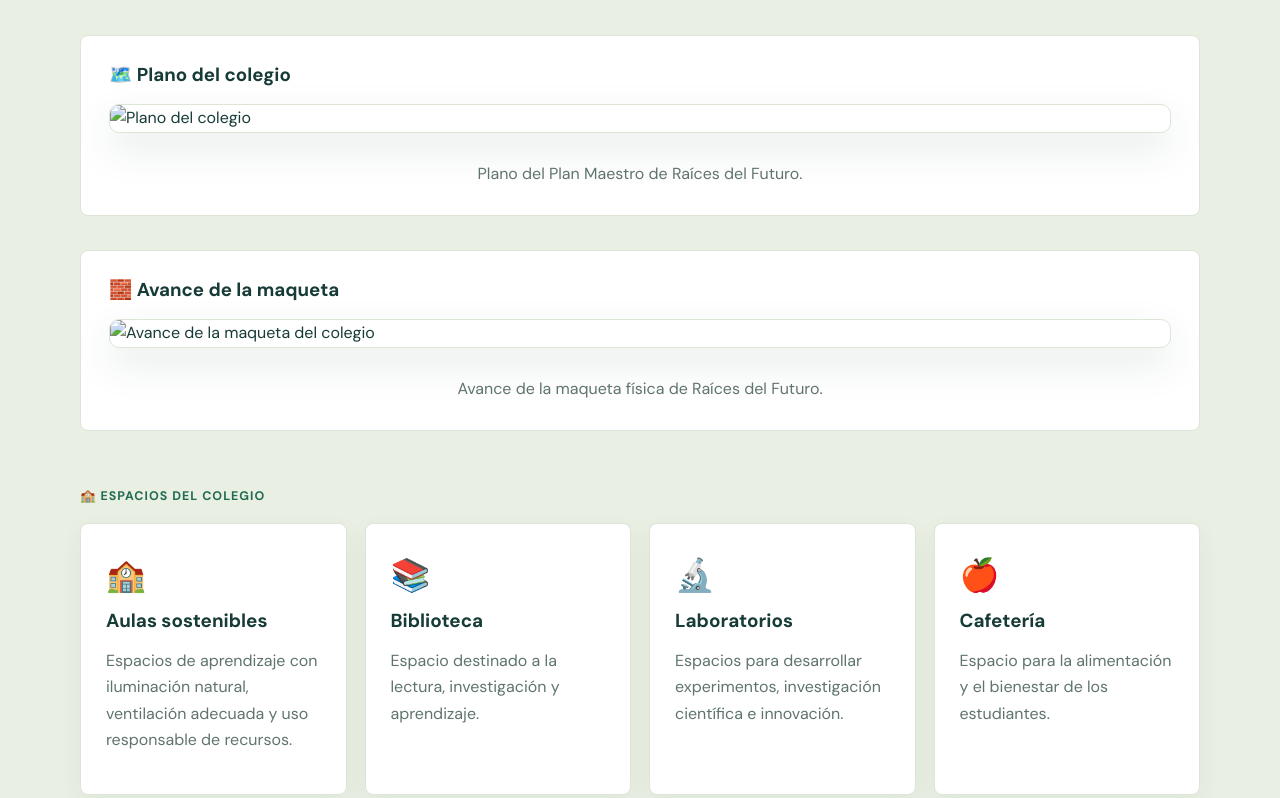
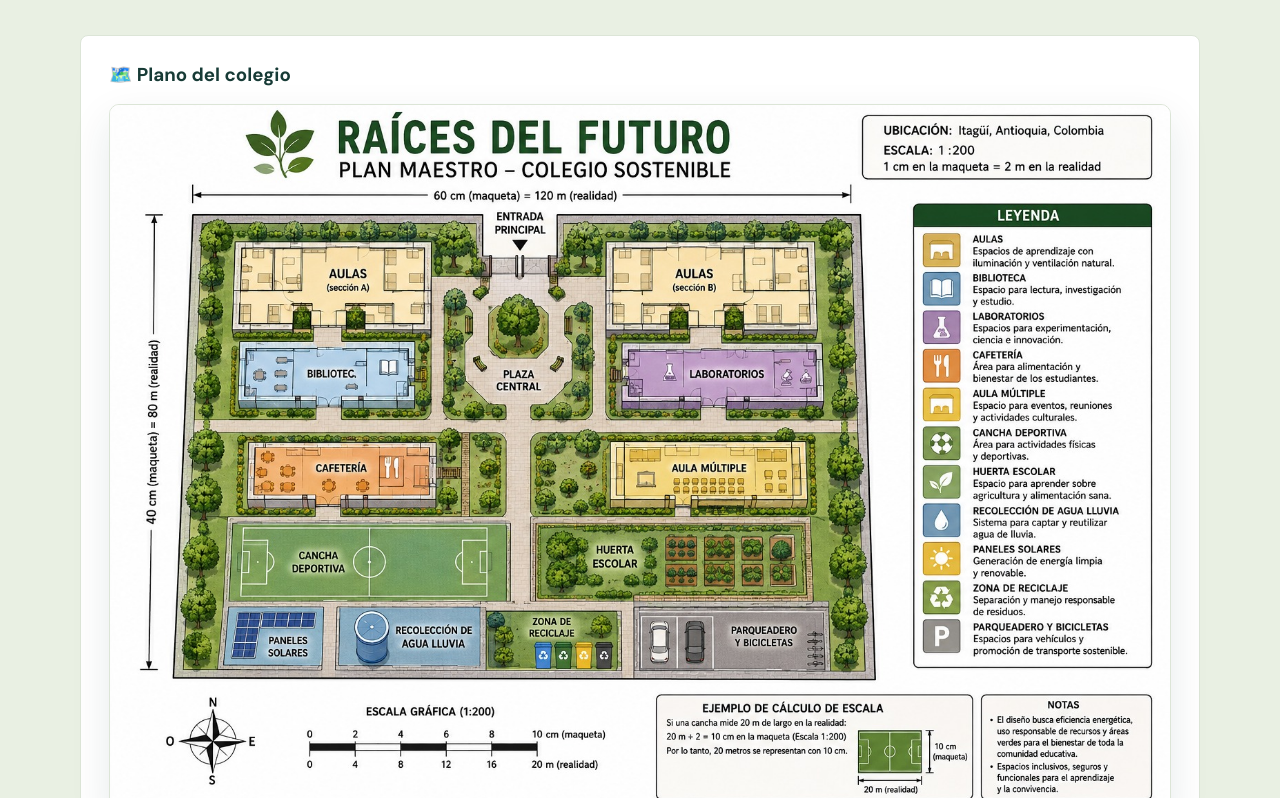
Before and after one commit to raices-del-futuro1/raices-del-futuro, a plain HTML site: page index.html in a window 1280 px wide. Shown: the part 2420-3218 px from the top of the page. Drawn offline with Linux system fonts and the light colour scheme.

Commit message:
Add files via upload

```diff
--- a/index.html
+++ b/index.html
@@ -392,8 +392,8 @@
 
                 <div class="plano">
 
-                    <img src="plano.jpg/11aab22e-ee11-48b6-a93c-0318d1ed1a15.jpg"
-                         alt="Plano del colegio">
+                    <img src="plano.jpg.jpg" alt="Plano del colegio">
+
 
                     <p
                         data-es="Plano del Plan Maestro de Raíces del Futuro."
@@ -416,8 +416,8 @@
 
                 <div class="plano">
 
-                    <img src="70%25%20de%20la%20maqueta.jpg/maqueta.jpeg"
-                         alt="Avance de la maqueta del colegio">
+                    <img src="maqueta.jpg.jpeg" alt="Avance de la maqueta del colegio">
+
 
                     <p
                         data-es="Avance de la maqueta física de Raíces del Futuro."
```
